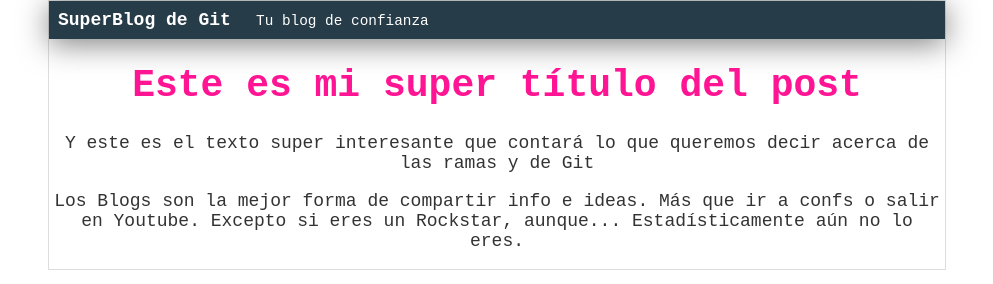
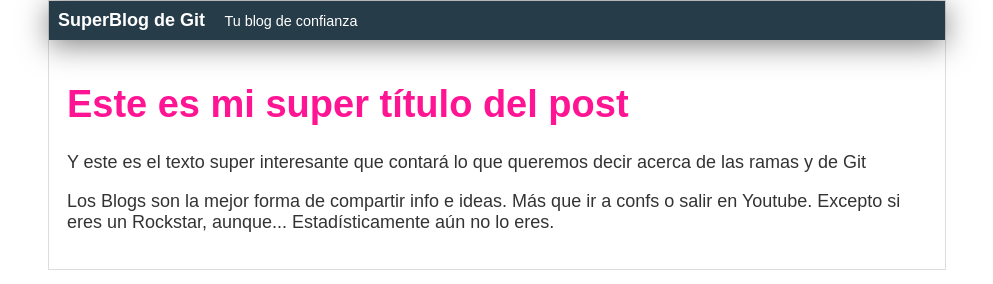
Before and after one commit to Kidthedesigner/Hyperblogv2, a plain HTML site: page index.html in a window 1280 px wide. Shown: the whole page, without its empty margins (143-1136 px from the left). Drawn offline with Linux system fonts and the light colour scheme.

Commit message:
Volvi a una tipografia menos controversial y arregle algunos espacios

```diff
--- a/css/style.css
+++ b/css/style.css
@@ -9,7 +9,7 @@ html, body {
     padding: 0;
     margin: 0;
     color: #333;
-    font-family: 'Courier New', Courier, monospace;
+    font-family: Arial, Helvetica, sans-serif;
     text-align: center;
 }
 
@@ -31,8 +31,8 @@ html, body {
 }
 #container {
     width: 70%;
-    padding: 0;
-    text-align: center;
+    padding: 0 ;
+    text-align: left;
     border: 1px solid #DDD;
     margin: 0 auto;
     font-size: 18px;
@@ -42,3 +42,8 @@ html, body {
     font-size: 38px;
     color:deeppink;
 }
+
+#post {
+    text-align: left;
+    padding: 2%;
+}
```
